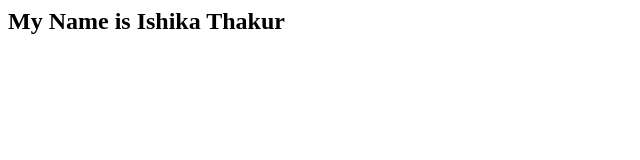
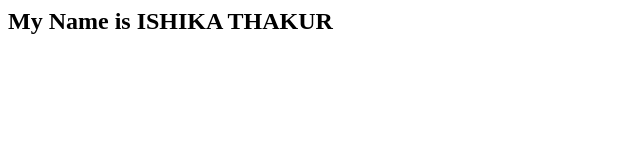
Before and after one commit to Ish1126/Lab9-CloudComputing, a plain HTML site: page index.html in a window 1280 px wide. Shown: the whole page, without its empty margins (0-640 px from the left). Drawn offline with Linux system fonts and the light colour scheme.

Commit message:
Lab activity 4

```diff
--- a/index.html
+++ b/index.html
@@ -5,7 +5,7 @@
 </head>
 
 <body>
-    <h2> My Name is Ishika Thakur </h2>
+    <h2> My Name is ISHIKA THAKUR </h2>
 </body>
 
 </html>
```
